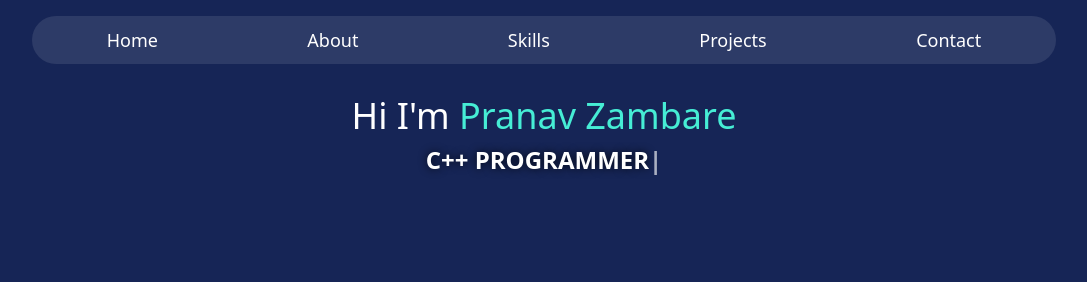
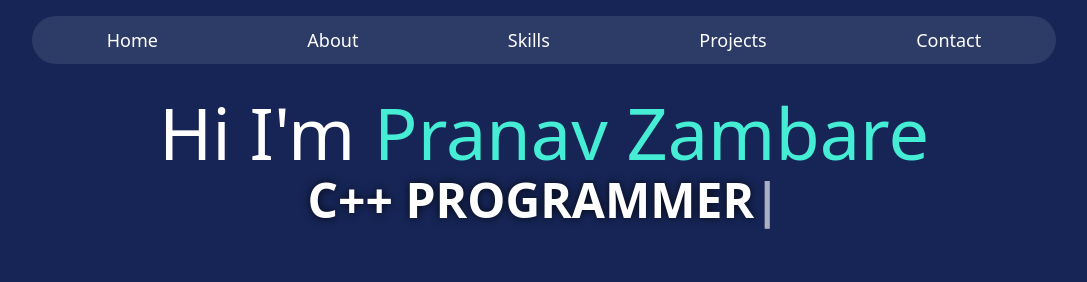
Before and after one commit to Pranav-789/My_Projects, a React (Vite) app in the folder About me/: page / in a window 1280 px wide. Shown: the top 282 px of the page, without its empty margins (96-1183 px from the left). Built offline with nearby package versions, Linux system fonts and the light colour scheme.

Commit message:
font responsive update

```diff
--- a/About me/src/HomeCard.jsx
+++ b/About me/src/HomeCard.jsx
@@ -40,10 +40,10 @@ const HomeCard = () => {
         }}
         className="z-140 relative"
       >
-        <h1 className="text-center font-medium text-4xl mt-45 sm:mt-24 mt-short-screen">
+        <h1 className="text-center font-medium text-4xl mt-45 sm:mt-24 mt-short-screen md:text-7xl sm:text-6xl">
           Hi I'm <span className="text-teal-300">Pranav Zambare</span>
         </h1>
-        <div className="text-center mt-2 text-2xl font-semibold">
+        <div className="text-center mt-2 text-2xl font-semibold md:text-5xl sm:text-4xl">
           <span
             ref={typedRef}
             style={{ textShadow: "0 0 8px rgba(0, 0, 0, 0.8)" }}
```
